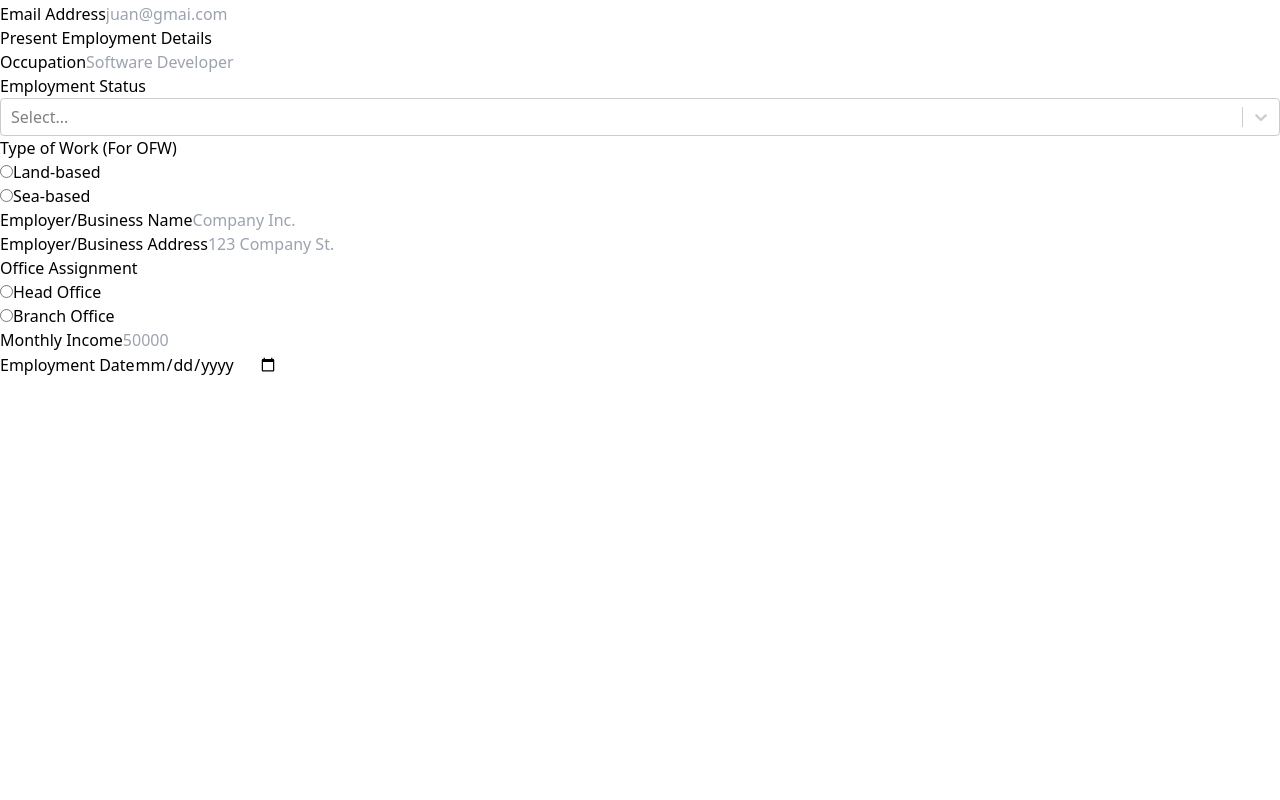
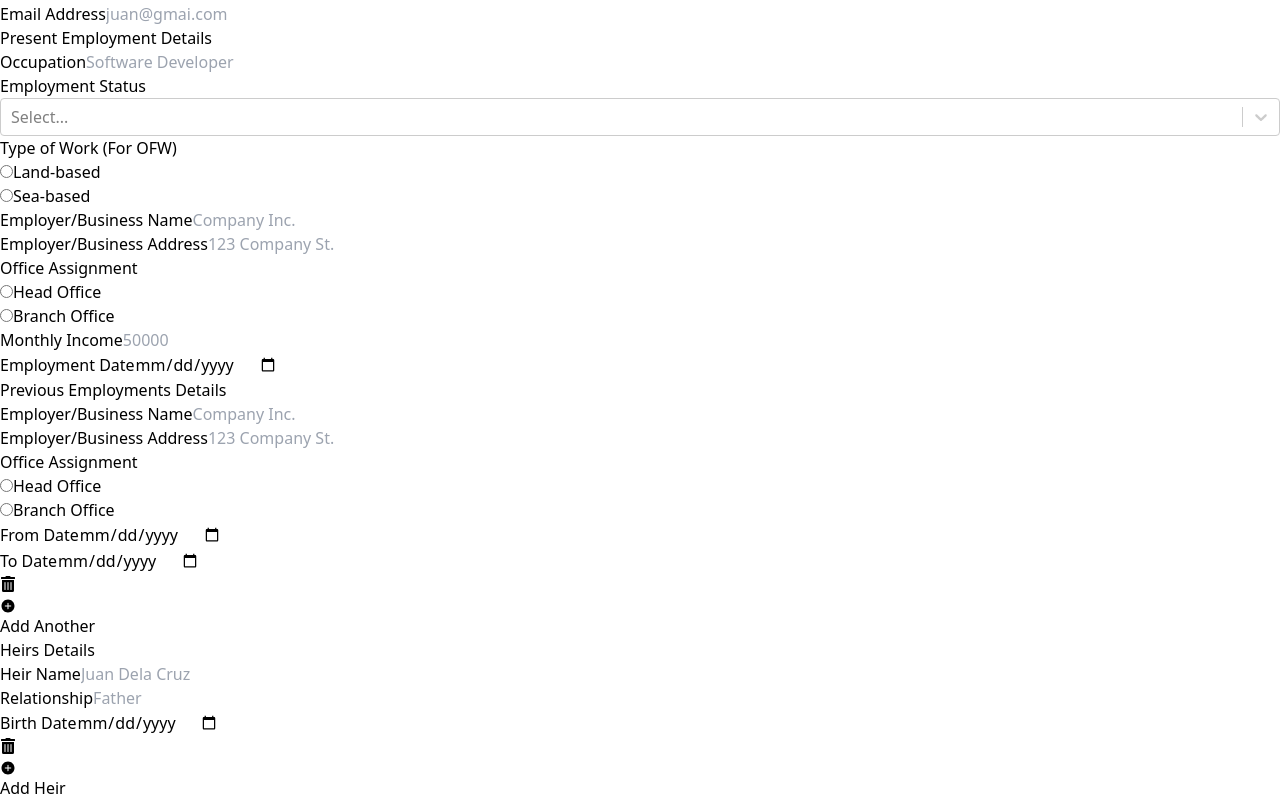
Before and after one commit to Veritaaaas/pag-ibig, a React (Vite) app in the folder frontend/: page /add-member in a window 1280 px wide. Shown: the part 1696-2496 px from the top of the page. Before the commit the page ends 2074 px from the top, so only its background shows below. Built offline with nearby package versions, Linux system fonts and the light colour scheme.

Commit message:
Add Heir_form component for entering heir details

```diff
--- a/frontend/src/components/form/Form.jsx
+++ b/frontend/src/components/form/Form.jsx
@@ -4,6 +4,8 @@ import Member_form from './Member_form';
 import Personal_form from './Personal_form';
 import Address_Contact_form from './Address_Contact_form';
 import PresentEmpForm from './PresentEmpForm';
+import PrevEmpForm from './PrevEmpForm';
+import Heir_form from './Heir_form';
 
 function Form() {
 
@@ -16,6 +18,8 @@ function Form() {
                 <Personal_form />
                 <Address_Contact_form />
                 <PresentEmpForm />
+                <PrevEmpForm />
+                <Heir_form />
             </div>
         </form>
     );
--- /dev/null
+++ b/frontend/src/components/form/Heir_form.jsx
@@ -0,0 +1,67 @@
+import { useState } from 'react';
+import { IoIosAddCircle } from "react-icons/io";
+import { FaTrashAlt } from "react-icons/fa";
+
+function Heir_form() {
+
+    const initialHeir = {
+        heirName: '',
+        relationship: '',
+        birth_date: '',
+    };
+
+    const [heirs, setHeirs] = useState([initialHeir]);
+
+    const addHeir = () => {
+        setHeirs([...heirs, initialHeir]);
+    }
+
+    const handleHeirChange = (index, event) => {
+        const updatedHeirs = heirs.map((heir, i) => {
+            if (i === index) {
+                return { ...heir, [event.target.name]: event.target.value };
+            }
+            return heir;
+        });
+        setHeirs(updatedHeirs);
+    }
+
+    return (
+        <div className="">
+            <h1 className="text-3xl font-semibold">Heirs Details</h1>
+            <div className="flex flex-col gap-8 px-6 mt-4 text-xl">
+                {heirs.map((heir, index) => (
+                    <div key={index} className="flex gap-32">
+                        <div className="flex flex-col text-xl max-w-fit gap-2">
+                            <label htmlFor={`heirName-${index}`}>Heir Name</label>
+                            <input type="text" required className="rounded-xl border-[#bcbcbc] border-[1px] p-2" name="heirName" id={`heirName-${index}`} placeholder="Juan Dela Cruz" value={heir.heirName} onChange={(e) => handleHeirChange(index, e)}/>
+                        </div>
+                        <div className="flex flex-col max-w-fit gap-2">
+                            <label htmlFor={`relationship-${index}`}>Relationship</label>
+                            <input type="text" required className="rounded-xl border-[#bcbcbc] border-[1px] p-2" name="relationship" id={`relationship-${index}`} placeholder="Father" value={heir.relationship} onChange={(e) => handleHeirChange(index, e)}/>
+                        </div>
+                        <div className='flex gap-16'>
+                            <div className="flex flex-col max-w-fit gap-2">
+                                <label htmlFor={`birth_date-${index}`}>Birth Date</label>
+                                <input type="date" required className="rounded-xl border-[#bcbcbc] border-[1px] p-2" name="birth_date" id={`birth_date-${index}`} value={heir.birth_date} onChange={(e) => handleHeirChange(index, e)}/>
+                            </div>
+                            <div className="flex items-end pb-2">
+                                <button type="button" className="bg-[#3564FD] text-white rounded-xl p-2 px-4" onClick={() => setHeirs(heirs.filter((_, i) => i !== index))}>
+                                    <FaTrashAlt className="text-[20px]"/>
+                                </button>
+                            </div>
+                        </div>
+                    </div>
+                ))}
+                <div>
+                    <button type="button" className="flex items-center gap-2 bg-[#3564FD] text-white rounded-xl p-2 px-4" onClick={addHeir}>
+                        <IoIosAddCircle className="text-[30px]"/>
+                        <h1>Add Heir</h1>
+                    </button>
+                </div>
+            </div>
+        </div>
+    );
+};
+
+export default Heir_form;
```
